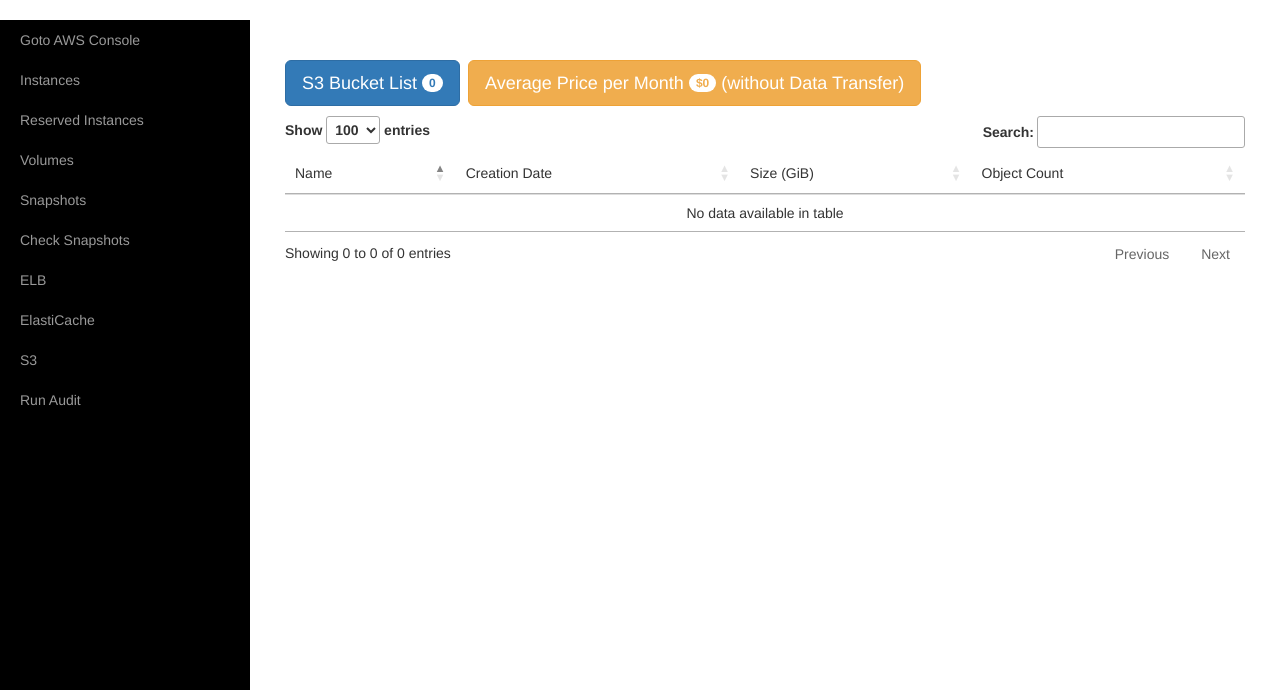
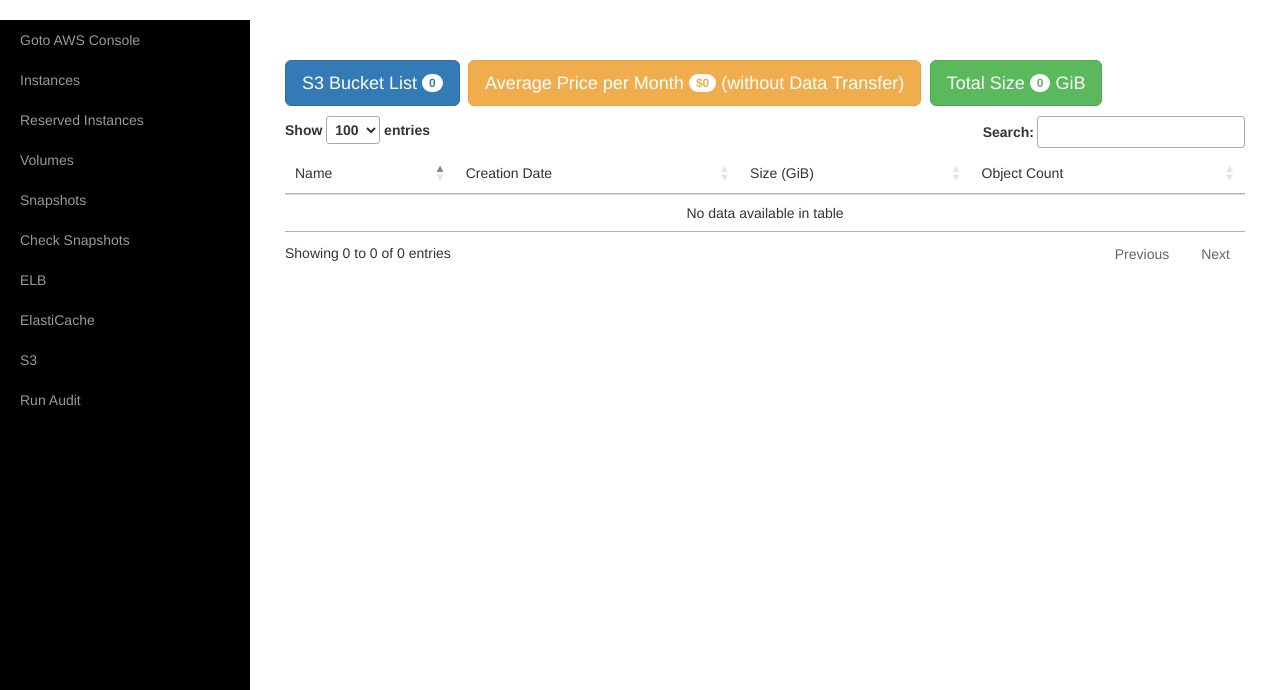
Before and after one commit to majeinfo/ezaws, a Django app: a page that uses web/templates/s3.html in a window 1280 px wide. Shown: the part 110-800 px from the top of the page. Run offline with Django 3.2, Linux system fonts and the light colour scheme; a user stored in the database is signed in; tables that the repository leaves empty hold one stand-in row (values such as "Sample post"); data that the repository does not hold is empty; some libraries are stand-ins or nearby versions.

Commit message:
Displays total price and total size in S3 screen

```diff
--- a/web/templates/s3.html
+++ b/web/templates/s3.html
@@ -5,9 +5,13 @@
 
 {% block content %}
 <script>
+    var total_size = 0;
+
     function get_s3_metrics(bucket_name, normalized_name) {
         var tag_size = "#s3-size-" + normalized_name;
         var tag_count = "#s3-count-" + normalized_name;
+        var total_size_tag = "#total_size";
+        var total_price_tag = "#total_price";
 
         $.ajax({
         url : "/web/ajax/get_s3_metrics/{{ current }}/" + bucket_name, // the endpoint
@@ -20,6 +24,11 @@
             $(tag_size).toggleClass("badge badge-info");
             $(tag_count).html(json.nb_objects);
             $(tag_count).toggleClass("badge badge-info");
+            if (json.bucket_size != "n/a") {
+                total_size += json.bucket_size;
+                $(total_size_tag).html(total_size);
+                $(total_price_tag).html('$' + (Math.floor(total_size * 0.023)));
+             }
         },
 
         // handle a non-successful response
@@ -35,7 +44,8 @@
   <div class="card-body">
 <h2>
     <button class="btn btn-primary btn-lg" type="button">S3 Bucket List <span class="badge badge-light"><b>{{ bucketlist|length }}</b></span></button>
-    <button class="btn btn-warning btn-lg" type="button">Average Price per Month <span class="badge badge-light"><b>${{ price }}</b></span> (without Data Transfer)</button>
+    <button class="btn btn-warning btn-lg" type="button">Average Price per Month <span class="badge badge-light"><b id="total_price">${{ price }}</b></span> (without Data Transfer)</button>
+    <button class="btn btn-success btn-lg" type="button">Total Size <span class="badge badge-light"><b id="total_size">0</b></span>  GiB</button>
 </h2>
 <table class="table table-hover">
     <thead><td>Name</td><td>Creation Date</td><td>Size (GiB)</td><td>Object Count</td></thead>
```
